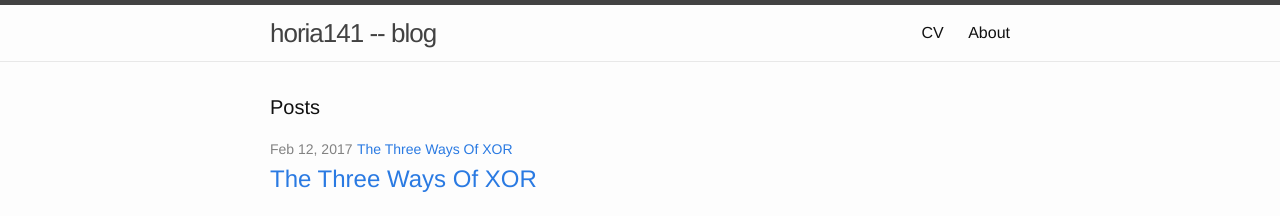
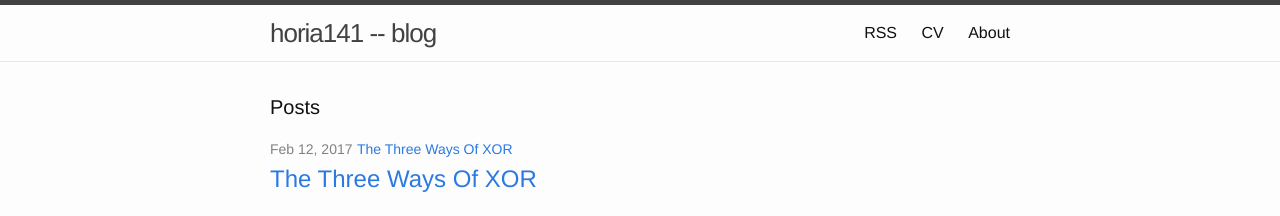
Before and after one commit to horia141/horia141.github.io, a Jekyll site: the page built from index.html, in a window 1280 px wide. Shown: the top 216 px of the page. Built offline with Jekyll 4.4.1, drawn with Linux system fonts in a browser that asks for light colours; comment, search, counter and statistics services are not loaded.

Commit message:
Added the a link to the feed.

```diff
--- a/_includes/header.html
+++ b/_includes/header.html
@@ -14,6 +14,7 @@
       </a>
 
       <div class="trigger">
+        <a class="page-link" href="/feed">RSS</a>
         <a class="page-link" href="/cv.html">CV</a>
         {% for page in site.pages %}
           {% if page.title %}
```
